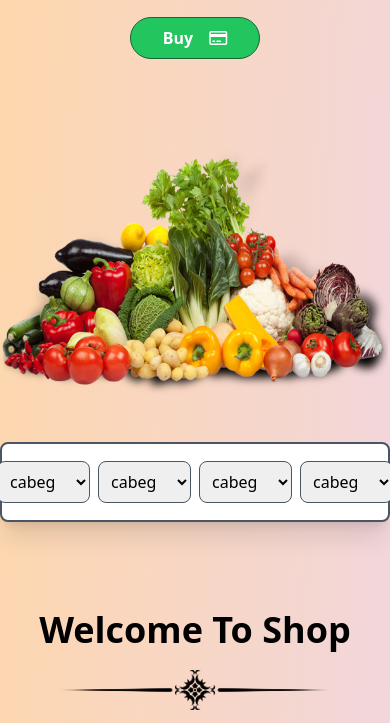
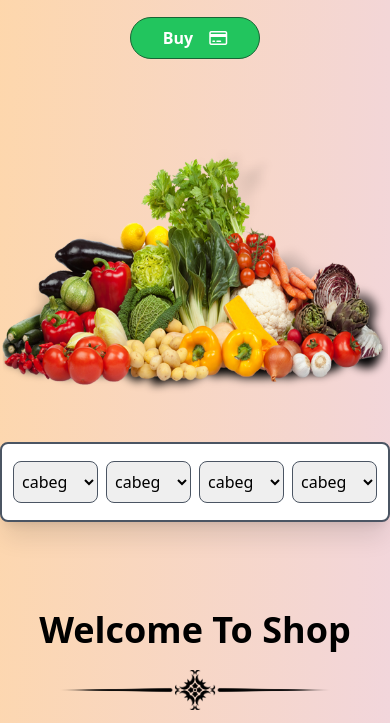
Before and after one commit to RoshanTambe44/vagitable_website, a website: page index.html in a window 390 px wide. Shown: the part 362-1085 px from the top of the page. Drawn offline with nearby package versions, Linux system fonts and the light colour scheme; files that its build step writes are made by us from their sources.

Commit message:
changed5

```diff
--- a/index.html
+++ b/index.html
@@ -51,22 +51,22 @@
 
            </div>
            <div class="absolute h-[80px]  md:w-[500px] w-full flex items-center justify-center sm:gap-2 md:gap-4  gap-2 sm:px-3 px-0 bg-white rounded-lg shadow-xl border-2 border-gray-600 bottom-0 translate-y-10   ">
-            <select class="p-2 border border-gray-600 rounded-lg " name="" id="">
+            <select class="px-1 py-2 sm:p-2 border border-gray-600 rounded-lg " name="" id="">
                  <option value="cabeg">cabeg</option>
                  <option value="carret">carret</option>
                  <option value="tomato">tomato</option>
                 </select>
-            <select class="p-2 border border-gray-600 rounded-lg " name="" id="">
+            <select class="px-1 py-2 sm:p-2 border border-gray-600 rounded-lg " name="" id="">
                  <option value="cabeg">cabeg</option>
                  <option value="carret">carret</option>
                  <option value="tomato">tomato</option>
                 </select>
-            <select class="p-2 border border-gray-600 rounded-lg " name="" id="">
+            <select class="px-1 py-2 sm:p-2 border border-gray-600 rounded-lg " name="" id="">
                  <option value="cabeg">cabeg</option>
                  <option value="carret">carret</option>
                  <option value="tomato">tomato</option>
                 </select>
-            <select class="p-2 border border-gray-600 rounded-lg " name="" id="">
+            <select class="px-1  py-2 sm:p-2 border border-gray-600 rounded-lg " name="" id="">
                  <option value="cabeg">cabeg</option>
                  <option value="carret">carret</option>
                  <option value="tomato">tomato</option>
```
